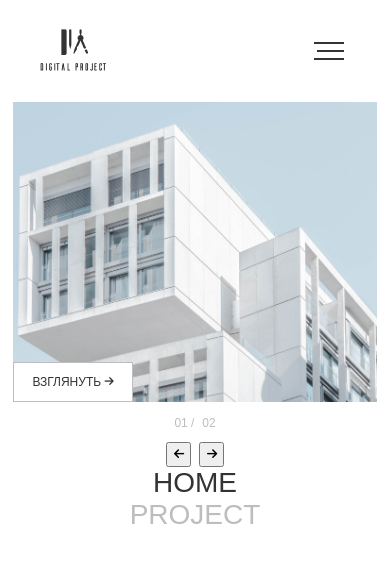
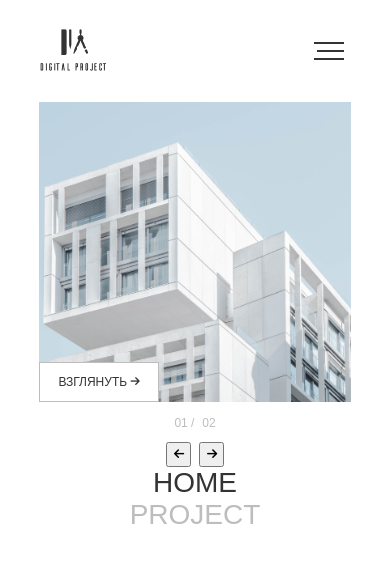
Before and after one commit to MayaPrykhodko/digital-project, a plain HTML site: page index.html in a window 390 px wide. Shown: the top 575 px of the page. Drawn offline with Linux system fonts and the light colour scheme; a web font is replaced by a local one.

Commit message:
updated design screen width 600px

```diff
--- a/styles/footer.scss
+++ b/styles/footer.scss
@@ -140,9 +140,6 @@
     .menu_footer {
         height: 150px;
     }
-}
-
-@media (max-width: 480px) {
 
     .logo_footer+div.footer-menu {
         display: none;
--- a/styles/main.scss
+++ b/styles/main.scss
@@ -684,7 +684,7 @@ textarea:focus {
     }
 
     .project-img {
-        width: $font-size-14*30;
+        width: 80vw;
         height: 300px;
     }
 
@@ -774,9 +774,3 @@ textarea:focus {
         width: 280px;
     }
 }
-
-@media (max-width: 480px) {
-    .project-img {
-        width: $font-size-14*26;
-    }
-}
```
Also changed, not shown: styles/footer.css, styles/main.css, 2 other files.
